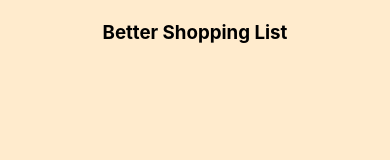
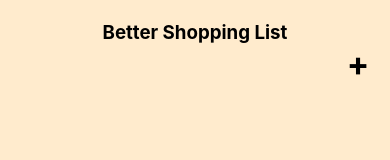
Before and after one commit to lulu70/better-shopping-list, a React Native app: screen / in a window 390 px wide. Shown: the top 160 px of the page. Built offline with nearby package versions, Linux system fonts and the light colour scheme.

Commit message:
added AddModal and fixed lint

```diff
--- a/App.tsx
+++ b/App.tsx
@@ -1,10 +1,16 @@
+import { StatusBar } from 'expo-status-bar';
 import React from 'react';
-import { StatusBar } from 'expo-status-bar';
 import { SafeAreaView, StyleSheet, Text, View } from 'react-native';
+
+import AddModal from './components/AddModal';
+import AppButton from './components/AppButton';
+import List from './components/List';
 import theme from './constants/theme';
+import {
+  getDataFromAsyncStorage,
+  storeDataInAsyncStorage,
+} from './helpers/asyncStorageHelpers';
 import { horizontalScale, verticalScale } from './helpers/scaleHelpers';
-import { getDataFromAsyncStorage } from './helpers/asyncStorageHelpers';
-import List from './components/List';
 
 export interface Item {
   content: string;
@@ -16,7 +22,7 @@ export interface ItemWithId extends Item {
 
 export default function App() {
   const [shoppingList, setShoppingList] = React.useState<ItemWithId[]>([]);
-
+  const [addModalIsOpen, setAddModalIsOpen] = React.useState(false);
   React.useEffect(() => {
     const getShoppingList = async () => {
       const getDataResponse = await getDataFromAsyncStorage({
@@ -30,7 +36,6 @@ export default function App() {
     };
     getShoppingList();
   }, []);
-
   // clear async storage
   // React.useEffect(() => {
   //   clearAsyncStorage();
@@ -40,16 +45,51 @@ export default function App() {
   // React.useEffect(() => {
   //   storeDataInAsyncStorage({
   //     key: 'shoppingList',
-  //     value: [{ id: '1', content: 'Milks', checked: true }],
+  //     value: [
+  //       { id: '1', content: 'Milk', checked: true },
+  //       { id: '2', content: 'Bread', checked: false },
+  //     ],
   //   });
   // }, []);
-
+  const handleAddItemPress = () => {
+    setAddModalIsOpen(true);
+  };
+  const closeAddModal = () => {
+    setAddModalIsOpen(false);
+  };
+  const addItem = async (value: string) => {
+    const item = {
+      id: `${Date.now()}`,
+      content: value,
+      checked: false,
+    };
+    const newShoppingList = [...shoppingList, item];
+    const storeDataInAsyncStorageResponse = await storeDataInAsyncStorage({
+      key: 'shoppingList',
+      value: newShoppingList,
+    });
+    if (storeDataInAsyncStorageResponse.status === 'SUCCESS') {
+      setShoppingList(newShoppingList);
+      closeAddModal();
+    }
+  };
   return (
     <SafeAreaView style={styles.container}>
       <View style={styles.innerContainer}>
         <StatusBar style="auto" />
         <Text style={styles.header}>Better Shopping List</Text>
+        <AppButton
+          text="+"
+          onPress={handleAddItemPress}
+          style={styles.addButton}
+          textStyle={styles.addButtonText}
+        />
         <List shoppingList={shoppingList} />
+        <AddModal
+          addModalIsOpen={addModalIsOpen}
+          closeAddModal={closeAddModal}
+          addItem={addItem}
+        />
       </View>
     </SafeAreaView>
   );
@@ -69,4 +109,11 @@ const styles = StyleSheet.create({
     marginTop: verticalScale(theme.spacing.spacing_20),
     textAlign: 'center',
   },
+  addButton: {
+    alignSelf: 'flex-end',
+  },
+  addButtonText: {
+    fontSize: horizontalScale(theme.fontSize.fontSize_32),
+    fontWeight: theme.fontWeight.bold,
+  },
 });
--- a/babel.config.js
+++ b/babel.config.js
@@ -1,4 +1,4 @@
-module.exports = function(api) {
+module.exports = function (api) {
   api.cache(true);
   return {
     presets: ['babel-preset-expo'],
--- /dev/null
+++ b/components/AddModal.tsx
@@ -0,0 +1,113 @@
+import React from 'react';
+import {
+  Modal,
+  type NativeSyntheticEvent,
+  SafeAreaView,
+  StyleSheet,
+  TextInput,
+  type TextInputChangeEventData,
+  View,
+  Pressable,
+  Keyboard,
+} from 'react-native';
+
+import AppButton from './AppButton';
+import theme from '../constants/theme';
+import { horizontalScale, verticalScale } from '../helpers/scaleHelpers';
+
+interface Props {
+  addModalIsOpen: boolean;
+  closeAddModal: () => void;
+  addItem: (inputValue: string) => void;
+}
+const AddModal = ({ addModalIsOpen, closeAddModal, addItem }: Props) => {
+  const inputRef = React.useRef<TextInput>(null);
+  const [inputValue, setInputValue] = React.useState('');
+  React.useEffect(() => {
+    if (addModalIsOpen) {
+      inputRef?.current?.focus();
+    }
+  }, [addModalIsOpen]);
+  const handleInputChange = (
+    e: NativeSyntheticEvent<TextInputChangeEventData>,
+  ) => {
+    setInputValue(e.nativeEvent.text);
+  };
+  const handleAddPress = () => {
+    addItem(inputValue);
+    setInputValue('');
+    closeAddModal();
+  };
+  const handleClosePress = () => {
+    setInputValue('');
+    closeAddModal();
+  };
+  return (
+    <Modal visible={addModalIsOpen} animationType="slide">
+      <SafeAreaView style={styles.container}>
+        <Pressable onPress={Keyboard.dismiss} style={styles.pressable}>
+          <View style={styles.innerContainer}>
+            <AppButton
+              text="X"
+              style={styles.closeButton}
+              textStyle={styles.closeButtonText}
+              onPress={handleClosePress}
+            />
+            <TextInput
+              ref={inputRef}
+              style={styles.textInput}
+              value={inputValue}
+              onChange={handleInputChange}
+            />
+            <AppButton
+              text="Add"
+              onPress={handleAddPress}
+              style={styles.addButton}
+              textStyle={styles.addButtonText}
+              disabled={!inputValue}
+            />
+          </View>
+        </Pressable>
+      </SafeAreaView>
+    </Modal>
+  );
+};
+
+export default AddModal;
+
+const styles = StyleSheet.create({
+  container: {
+    backgroundColor: theme.colors.background,
+    flex: 1,
+  },
+  pressable: {
+    flex: 1,
+  },
+  innerContainer: {
+    paddingHorizontal: horizontalScale(theme.spacing.spacing_16),
+  },
+  textInput: {
+    backgroundColor: 'white',
+    paddingHorizontal: horizontalScale(theme.spacing.spacing_16),
+    paddingVertical: verticalScale(theme.spacing.spacing_16),
+    borderColor: 'black',
+    borderWidth: 1,
+    borderRadius: theme.spacing.spacing_4,
+    marginTop: verticalScale(theme.spacing.spacing_12),
+  },
+  closeButton: {
+    alignSelf: 'flex-end',
+  },
+  closeButtonText: {
+    fontSize: horizontalScale(theme.fontSize.fontSize_24),
+    fontWeight: theme.fontWeight.bold,
+  },
+  addButton: {
+    marginTop: verticalScale(theme.spacing.spacing_16),
+    alignSelf: 'center',
+  },
+  addButtonText: {
+    fontSize: horizontalScale(theme.fontSize.fontSize_24),
+    fontWeight: theme.fontWeight.fontWeight_500,
+  },
+});
--- /dev/null
+++ b/components/AppButton.tsx
@@ -0,0 +1,43 @@
+import React from 'react';
+import { Pressable, Text, type TextStyle, type ViewStyle } from 'react-native';
+interface Props {
+  text: string;
+  style?: ViewStyle;
+  textStyle?: TextStyle;
+  onPress: () => void;
+  disabled?: boolean;
+}
+const AppButton = ({
+  text,
+  style,
+  textStyle,
+  onPress,
+  disabled = false,
+}: Props) => {
+  return (
+    <Pressable
+      onPress={onPress}
+      hitSlop={10}
+      style={({ pressed }) => [
+        {
+          opacity: pressed ? 0.5 : 1,
+        },
+        { ...style },
+      ]}
+      disabled={disabled}
+    >
+      <Text
+        style={[
+          {
+            opacity: disabled ? 0.2 : 1,
+          },
+          { ...textStyle },
+        ]}
+      >
+        {text}
+      </Text>
+    </Pressable>
+  );
+};
+
+export default AppButton;
--- a/components/ListItem.tsx
+++ b/components/ListItem.tsx
@@ -1,8 +1,9 @@
 import React from 'react';
 import { StyleSheet, Text, View } from 'react-native';
+
+import { type ItemWithId } from '../App';
+import theme from '../constants/theme';
 import { horizontalScale, verticalScale } from '../helpers/scaleHelpers';
-import theme from '../constants/theme';
-import { type ItemWithId } from '../App';
 
 interface Props {
   item: ItemWithId;
--- a/constants/theme.ts
+++ b/constants/theme.ts
@@ -1,6 +1,7 @@
 interface Theme {
   colors: {
     background: string;
+    text_black: string;
   };
   fontSize: {
     fontSize_10: number;
@@ -12,6 +13,7 @@ interface Theme {
     fontSize_22: number;
     fontSize_24: number;
     fontSize_28: number;
+    fontSize_32: number;
   };
   spacing: {
     spacing_1: number;
@@ -48,11 +50,11 @@ interface Theme {
     spacing_96: number;
   };
   fontWeight: {
-    100: '100';
-    200: '200';
-    300: '300';
-    400: '400';
-    500: '500';
+    fontWeight_100: '100';
+    fontWeight_200: '200';
+    fontWeight_300: '300';
+    fontWeight_400: '400';
+    fontWeight_500: '500';
     bold: 'bold';
   };
 }
@@ -60,6 +62,7 @@ interface Theme {
 const theme: Theme = {
   colors: {
     background: 'blanchedalmond',
+    text_black: 'black',
   },
   fontSize: {
     fontSize_10: 10,
@@ -71,6 +74,7 @@ const theme: Theme = {
     fontSize_22: 22,
     fontSize_24: 24,
     fontSize_28: 28,
+    fontSize_32: 32,
   },
   spacing: {
     spacing_1: 1,
@@ -107,11 +111,11 @@ const theme: Theme = {
     spacing_96: 96,
   },
   fontWeight: {
-    100: '100',
-    200: '200',
-    300: '300',
-    400: '400',
-    500: '500',
+    fontWeight_100: '100',
+    fontWeight_200: '200',
+    fontWeight_300: '300',
+    fontWeight_400: '400',
+    fontWeight_500: '500',
     bold: 'bold',
   },
 };
--- a/helpers/asyncStorageHelpers.ts
+++ b/helpers/asyncStorageHelpers.ts
@@ -1,4 +1,5 @@
 import AsyncStorage from '@react-native-async-storage/async-storage';
+
 import { ItemWithId } from '../App';
 
 type ResponseStatus = 'SUCCESS' | 'ERROR' | 'EMPTY';
--- a/tsconfig.json
+++ b/tsconfig.json
@@ -1,8 +1,6 @@
 {
   "extends": "expo/tsconfig.base",
   "compilerOptions": {
-    "strict": true,
-    "noUnusedParameters": true,
-    "noUnusedLocals": true
+    "strict": true
   }
 }
```
Also changed, not shown: components/List.tsx (+4 -3 lines), .eslintrc.js.
